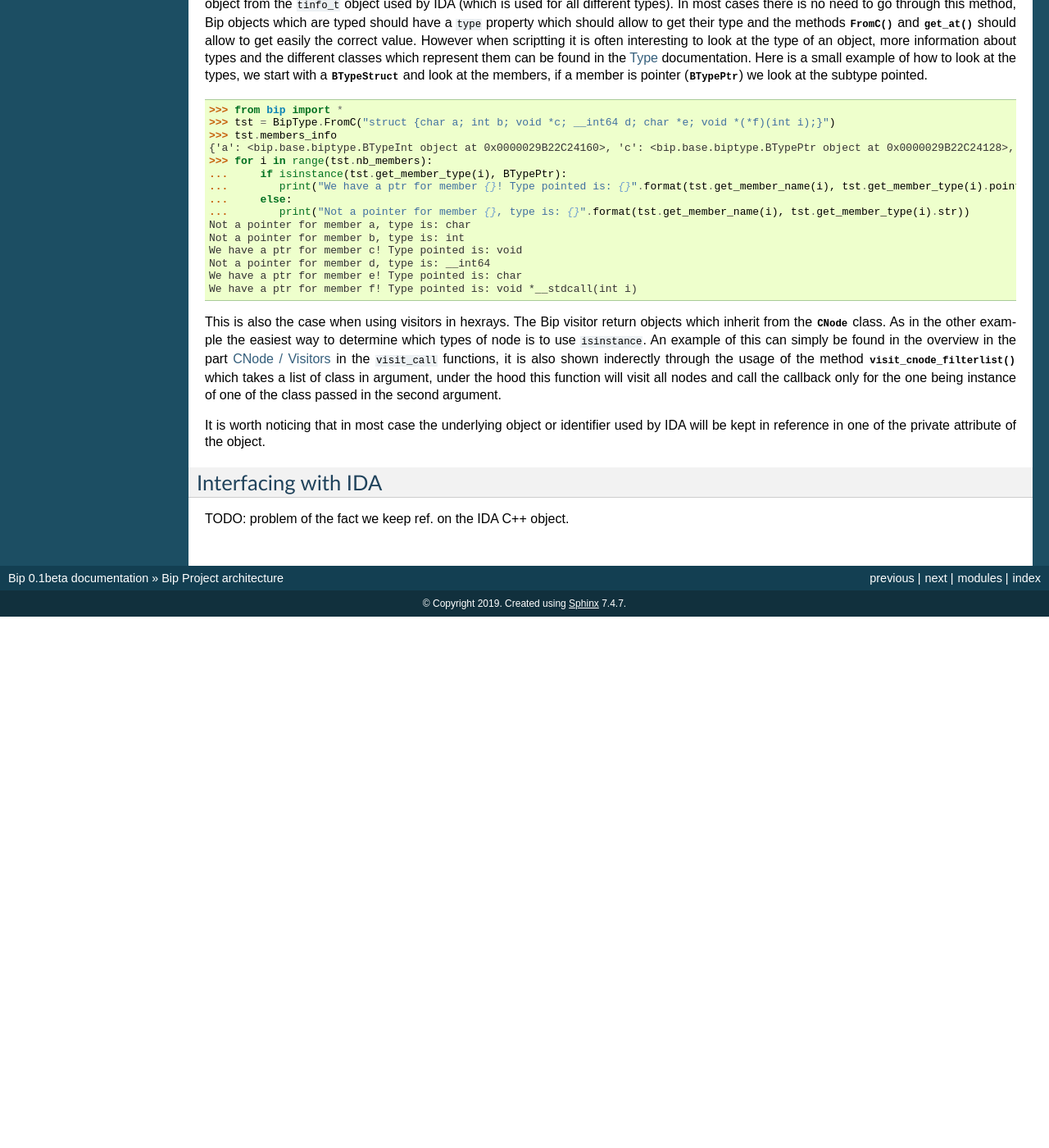
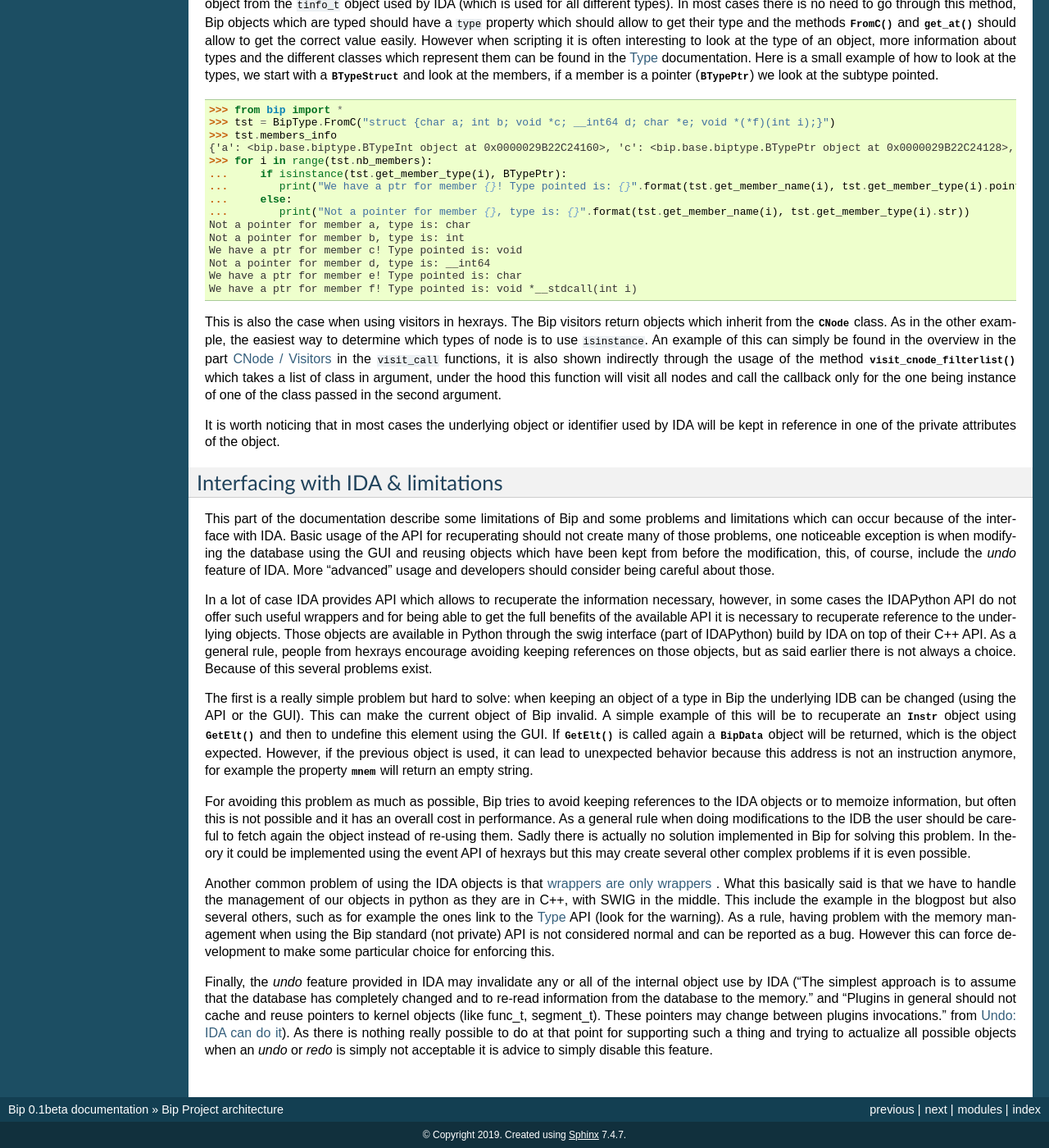
Before and after one commit to synacktiv/bip, a Sphinx documentation site: the page built from doc/general/archi.rst, in a window 1280 px wide and 1400 px high, scrolled down 4117 px. Shown: the whole window at 82% size. Built offline with Sphinx 7.4.7, drawn with Linux system fonts in a browser that asks for light colours; formulas are drawn with MathJax 3; before the commit the page ends 4869 px from its top, so only the background shows below that; some of the changed text lies outside the part shown.

Commit message:
doc: general/archi: added some doc about interfacing with IDA and current limitations of the design

```diff
--- a/doc/general/archi.rst
+++ b/doc/general/archi.rst
@@ -9,7 +9,7 @@ understanding the global design of Bip, however for starting reading the
 
 The `Module architecture`_ part describes how the different modules and
 classes are interfaced together, the `common code patterns`_ part explains how
-Bip was developped for being used, finally the `interfacing with IDA`_ part
+Bip was developped for being used, finally the `interfacing with IDA & limitations`_ part
 explains how the interface with IDA is made and problems link to that design.
 
 Module architecture
@@ -144,7 +144,7 @@ represented by this schematic:
 
 .. figure:: /_static/img/bip_gui.png
 
-The most important part define in this module for a user is the
+The most important part of this module for a user is the
 :class:`BipPlugin` system. Bip defines its own plugin system which is
 separated from the one of IDA, each plugin should inherit from the class
 :class:`BipPlugin` (directly or indirectly) and will be loaded by the
@@ -153,14 +153,14 @@ be a singleton and can be recuperated using the
 :class:`~bip.gui.pluginmanager.BipPluginManager`, which is itself a singleton
 and a *real* IDA Plugin (recuperated using :func:`get_plugin_manager`).
 
-Activities are objects made for interfacing with different part of
+Activities are objects made for interfacing with different parts of
 IDA, and in particular for being able to be used as decorator of methods of a
 :class:`BipPlugin`. The :class:`BipActivity` is an abstract class which is a
 callable and expect a handler and a way to register with the IDA interface.
-The simplest example of Activity are the :class:`BipAction` which allow to
-define menu entry or shortcut (*hot-key*) in IDA, as a general rule their
-are made to being used as decorator which are made for working the same way
-than the ``property`` decorator of Python.
+The simplest example of Activity is the :class:`BipAction` which allows to
+define menu entry or shortcuts (*hot-key*) in IDA, as a general rule they
+are made to being used as decorator in a similar way as the ``property``
+decorator of Python.
 
 .. note:: **BipActivityContainer**
 
@@ -168,7 +168,7 @@ than the ``property`` decorator of Python.
     several activities and which does not do any action by it-self. It is made
     for allowing to chain decorators on the same method.
 
-For more information about writting plugins and there internals
+For more information about writing plugins and their internal
 see :ref:`gui-plugins`.
 
 Common code patterns
@@ -180,18 +180,19 @@ Bip class identification
 Bip provide an abstraction in top of several objects in IDA, several different
 classes in Bip can be used for representing the same IDA objects (ex.:
 :class:`~bip.hexrays.CNode`, :class:`~bip.base.BipType`, ...). Each different
-class will provide different functionnalities depending on attribute(s) of the
-underlying IDA object, this allow to avoid to try to use features which are
-not set or invalid in the IDA object and to clarify the usage of those object.
+class will provide different functionalities depending on attribute(s) of the
+underlying IDA object, this allows to avoid trying to use features which are
+not set or invalid in the IDA object and to clarify the usage of those
+objects.
 
 In most cases Bip will provide one static function or one static method which
-allow to get the object of the correct class (ex: :func:`~bip.base.GetElt`,
+allows to get the object of the correct class (ex: :func:`~bip.base.GetElt`,
 :func:`~bip.base.GetEltByName`, :meth:`~bip.hexrays.CNode.GetCNode`, ...).
 Most parent classes of the objects provide ways to test which kind of object
-will be produce, however the intended way to check for the object type is
+will be produced. However, the intended way to check for the object type is
 to use the ``isinstance`` function with the object type being tested.
 
-Here is a few examples of how it was intended to be used. In this first
+Here are a few examples of how it was intended to be used. In this first
 example the first instruction of a function is recuperated using
 :func:`~bip.base.GetEltByName`, in this case we know it is an instruction
 (:class:`~bip.base.Instr`) but the function can return other subclasses
@@ -229,13 +230,13 @@ IDA (which is used for all different types). In most cases there is no need
 to go through this method, Bip objects which are typed should have a ``type``
 property which should allow to get their type and
 the methods :meth:`~bip.base.BipType.FromC` and
-:meth:`~bip.base.BipType.get_at` should allow to get easily the correct value.
-However when scriptting it is often interesting to look at the type of an
+:meth:`~bip.base.BipType.get_at` should allow to get the correct value easily.
+However when scripting it is often interesting to look at the type of an
 object, more information about types and the different classes which represent
 them can be found in the :ref:`doc-bip-base-type` documentation. Here is a
 small example of how to look at the types, we start with a
-:class:`~bip.base.BTypeStruct` and look at the members, if a member is pointer
-(:class:`~bip.base.BTypePtr`) we look at the subtype pointed.
+:class:`~bip.base.BTypeStruct` and look at the members, if a member is a
+pointer (:class:`~bip.base.BTypePtr`) we look at the subtype pointed.
 
 .. code-block:: pycon
 
@@ -255,22 +256,79 @@ small example of how to look at the types, we start with a
     We have a ptr for member e! Type pointed is: char
     We have a ptr for member f! Type pointed is: void *__stdcall(int i)
 
-This is also the case when using visitors in hexrays. The Bip visitor return
+This is also the case when using visitors in hexrays. The Bip visitors return
 objects which inherit from the :class:`~bip.hexrays.CNode` class. As
-in the other example the easiest way to determine which types of node is to
+in the other example, the easiest way to determine which types of node is to
 use ``isinstance``. An example of this can simply be found in the overview in
 the part :ref:`general-overview-cnode-visit` in the ``visit_call`` functions,
-it is also shown inderectly through the usage of the method
+it is also shown indirectly through the usage of the method
 :meth:`~bip.hexrays.HxCFunc.visit_cnode_filterlist` which takes a list of
 class in argument, under the hood this function will visit all nodes and call
 the callback only for the one being instance of one of the class passed in the
 second argument.
 
-It is worth noticing that in most case the underlying object or identifier
-used by IDA will be kept in reference in one of the private attribute of the
+It is worth noticing that in most cases the underlying object or identifier
+used by IDA will be kept in reference in one of the private attributes of the
 object.
 
-Interfacing with IDA
-====================
+Interfacing with IDA & limitations
+==================================
 
-TODO: problem of the fact we keep ref. on the IDA C++ object.
+This part of the documentation describe some limitations of Bip and some
+problems and limitations which can occur because of the interface with IDA.
+Basic usage of the API for recuperating should not create many of those
+problems, one noticeable exception is when modifying the database using the
+GUI and reusing objects which have been kept from before the modification,
+this, of course, include the *undo* feature of IDA. More "advanced" usage and
+developers should consider being careful about those.
+
+In a lot of case IDA provides API which allows to recuperate the information
+necessary, however, in some cases the IDAPython API do not offer such
+useful wrappers and for being able to get the full benefits of the available
+API it is necessary to recuperate reference to the underlying objects. Those
+objects are available in Python through the swig interface (part of IDAPython)
+build by IDA on top of their C++ API. As a general rule, people from hexrays
+encourage avoiding keeping references on those objects, but as said earlier
+there is not always a choice. Because of this several problems exist.
+
+The first is a really simple problem but hard to solve: when keeping an object
+of a type in Bip the underlying IDB can be changed (using the API or the GUI).
+This can make the current object of Bip invalid. A simple example of this
+will be to recuperate an :class:`~bip.base.Instr` object
+using :func:`~bip.base.GetElt` and then to undefine this element using the GUI.
+If :func:`~bip.base.GetElt` is called again a  :class:`~bip.base.BipData`
+object will be returned, which is the object expected. However, if the previous
+object is used, it can lead to unexpected behavior because this address is
+not an instruction anymore, for example the
+property :class:`~bip.base.Instr.mnem` will return an empty string.
+
+For avoiding this problem as much as possible, Bip tries to avoid keeping
+references to the IDA objects or to memoize information, but often this is not
+possible and it has an overall cost in performance. As a general rule when
+doing modifications to the IDB the user should be careful to fetch again the
+object instead of re-using them. Sadly there is actually no solution
+implemented in Bip for solving this problem. In theory it could be implemented
+using the event API of hexrays but this may create several other complex
+problems if it is even possible.
+
+Another common problem of using the IDA objects is that
+`wrappers are only wrappers <https://www.hex-rays.com/blog/idapython-wrappers-are-only-wrappers/>`_ .
+What this basically said is that we have to handle the management of our
+objects in python as they are in C++, with SWIG in the middle. This include
+the example in the blogpost but also several others, such as for example
+the ones link to the :ref:`doc-bip-base-type` API (look for the warning). As
+a rule, having problem with the memory management when using the Bip
+standard (not private) API is not considered normal and can be
+reported as a bug. However this can force development to make some
+particular choice for enforcing this.
+
+Finally, the *undo* feature provided in IDA may invalidate any or all of the
+internal object use by IDA ("The simplest approach is to assume that the
+database has completely changed and to re-read information from the database
+to the memory." and "Plugins in general should not cache and reuse pointers to
+kernel objects (like func_t, segment_t). These pointers may change between
+plugins invocations."
+from `Undo: IDA can do it <https://www.hex-rays.com/products/ida/7_3/undo/>`_).
+As there is nothing really possible to do at that point for supporting such
+a thing and trying to actualize all possible objects when an *undo* or *redo*
+is simply not acceptable it is advice to simply disable this feature.
```
